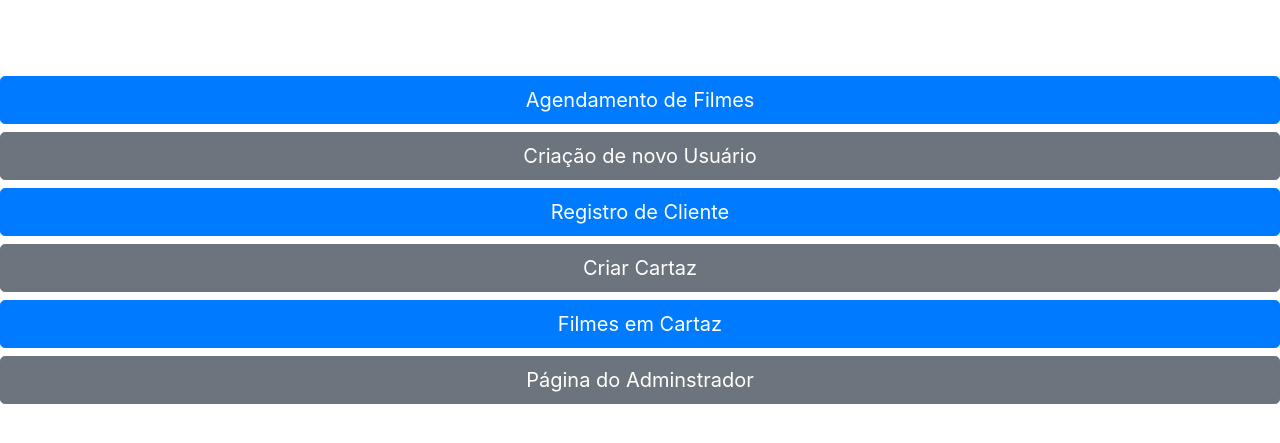
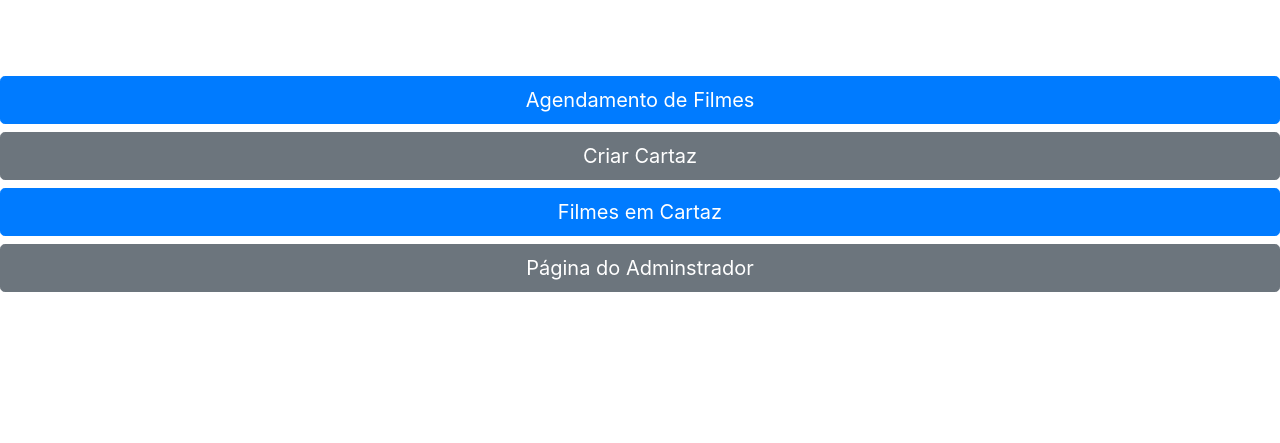
Before and after one commit to flipbezerra/es-sistema-cinema, a Django app: page /index_auth in a window 1280 px wide. Shown: the top 443 px of the page. Run offline with Django 3.2, Linux system fonts and the light colour scheme; a user stored in the database is signed in; parts of the project's set-up code (start-up, migrations or seed data) failed here and were passed over; some libraries are stand-ins or nearby versions.

Commit message:
Ajustes no back-end

```diff
--- a/aplicativo/admin.py
+++ b/aplicativo/admin.py
@@ -1,9 +1,8 @@
 from django.contrib import admin
-from aplicativo.models import Filme, Cliente, Cartaz, Assentos
+from aplicativo.models import Filme, Cartaz, Assentos
 
 # Register your models here.
 
 admin.site.register(Filme)
-admin.site.register(Cliente)
 admin.site.register(Cartaz)
 admin.site.register(Assentos)
--- a/aplicativo/templates/filme_list.html
+++ b/aplicativo/templates/filme_list.html
@@ -3,7 +3,7 @@
 <html lang="pt-br">
 <head>
     <meta charset="UTF-8">
-    <title>Lista de Filmes</title>
+    <title>Filmes em Cartaz</title>
     {% bootstrap_css %}
 </head>
 <body>
--- a/aplicativo/templates/index_auth.html
+++ b/aplicativo/templates/index_auth.html
@@ -16,10 +16,8 @@
     <p class="espaco-2cm"></p>
     {% buttons %}
     <a type="button" class="btn btn-primary btn-lg btn-block" href="filmes">Agendamento de Filmes</a>
-    <a type="button" class="btn btn-secondary btn-lg btn-block" href="registrar">Criação de novo Usuário</a>
-    <a type="button" class="btn btn-primary btn-lg btn-block" href="cliente">Registro de Cliente</a>
     <a type="button" class="btn btn-secondary btn-lg btn-block" href="cartaz">Criar Cartaz</a>
-    <a type="button" class="btn btn-primary btn-lg btn-block" href="filme_list">Filmes em Cartaz</a>
+    <a type="button" class="btn btn-primary btn-lg btn-block" href="filmes_cartaz">Filmes em Cartaz</a>
     <a type="button" class="btn btn-secondary btn-lg btn-block" href="admin" target="_blank">Página do Adminstrador</a>
     {% endbuttons %}
 {% bootstrap_javascript jquery='full' %}
--- a/aplicativo/urls.py
+++ b/aplicativo/urls.py
@@ -1,5 +1,5 @@
 from django.conf.urls.static import static
-from aplicativo.views import index, index_auth, filmes, cliente, filme_list, cartaz, assento
+from aplicativo.views import index, index_auth, filmes, filme_list, cartaz, assento
 from django.urls import path
 from GerenciaCinema import settings
 
@@ -9,8 +9,7 @@ urlpatterns = [
     path('', index),
     path('index_auth', index_auth, name='index_auth'),
     path('filmes', filmes, name='filmes'),
-    path('cliente', cliente, name='cliente'),
-    path('filme_list', filme_list, name='filme_list'),
+    path('filmes_cartaz', filme_list, name='filmes_cartaz'),
     path('cartaz', cartaz, name='cartaz'),
     path('assento', assento, name='assento'),
 ] + static(settings.MEDIA_URL, document_root=settings.MEDIA_ROOT)
--- a/aplicativo/views.py
+++ b/aplicativo/views.py
@@ -2,10 +2,8 @@ from django.contrib.auth import login, authenticate
 from django.shortcuts import render, redirect
 from django.contrib import messages
 from aplicativo.models import Filme, Assentos
-from aplicativo.forms import FilmesModelForm, ClienteModelForm, RegistroClienteModelForm, CartazModelForm, \
+from aplicativo.forms import FilmesModelForm, RegistroClienteModelForm, CartazModelForm, \
     AssentoModelForm
-
-
 # Create your views here.
 
 def index(request):
@@ -24,7 +22,6 @@ def filme_list(request):
     return render(request, 'filme_list.html', context)
 
 def registrar(request):
-    if request.user.is_authenticated:
         if request.method == 'POST':
             form = RegistroClienteModelForm(request.POST)
             if form.is_valid():
@@ -43,8 +40,6 @@ def registrar(request):
             'form': form
         }
         return render(request, 'registrar.html', context)
-    else:
-        return redirect(index)
 
 def filmes(request):
     if request.user.is_authenticated:
@@ -64,27 +59,6 @@ def filmes(request):
         return render(request, 'filmes.html', context)
     else:
         return redirect(index)
-
-
-def cliente(request):
-    if request.user.is_authenticated:
-        if request.method == 'POST':
-            form = ClienteModelForm(request.POST)
-            if form.is_valid():
-                form.save()
-                messages.success(request, 'Cliente cadastrado com sucesso!')
-                form = ClienteModelForm()
-            else:
-                messages.error(request, 'Cliente não cadastrado!')
-        else:
-            form = ClienteModelForm()
-        context = {
-            'form': form
-        }
-        return render(request, 'cliente.html', context)
-    else:
-        return redirect(index)
-
 
 def cartaz(request):
     if request.user.is_authenticated:
```
Also changed, not shown: aplicativo/forms.py (+1 -8 lines), aplicativo/models.py (+0 -15 lines), aplicativo/templates/index.html (+4 -3 lines), main.py (added, +16 -0 lines), README.md, media/imagens/favicon.png (added), media/imagens/happy_birtd.jpg (added), media/imagens/happy_birtd.thumb.jpg (added), media/imagens/noah.thumb_Kmx1LxT.jpg (added), media/imagens/noah.thumb_Kmx1LxT.thumb.jpg (added).
